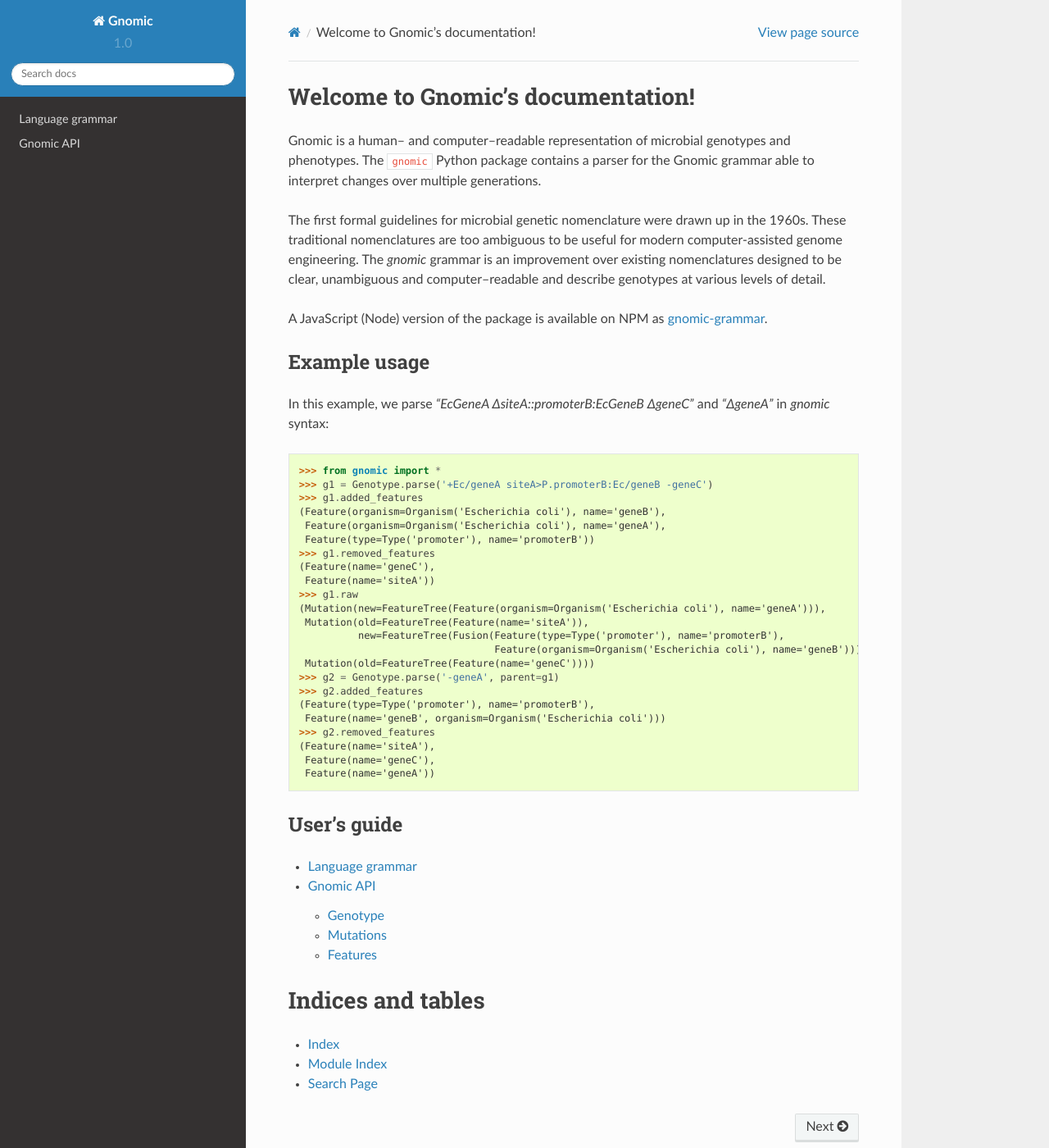
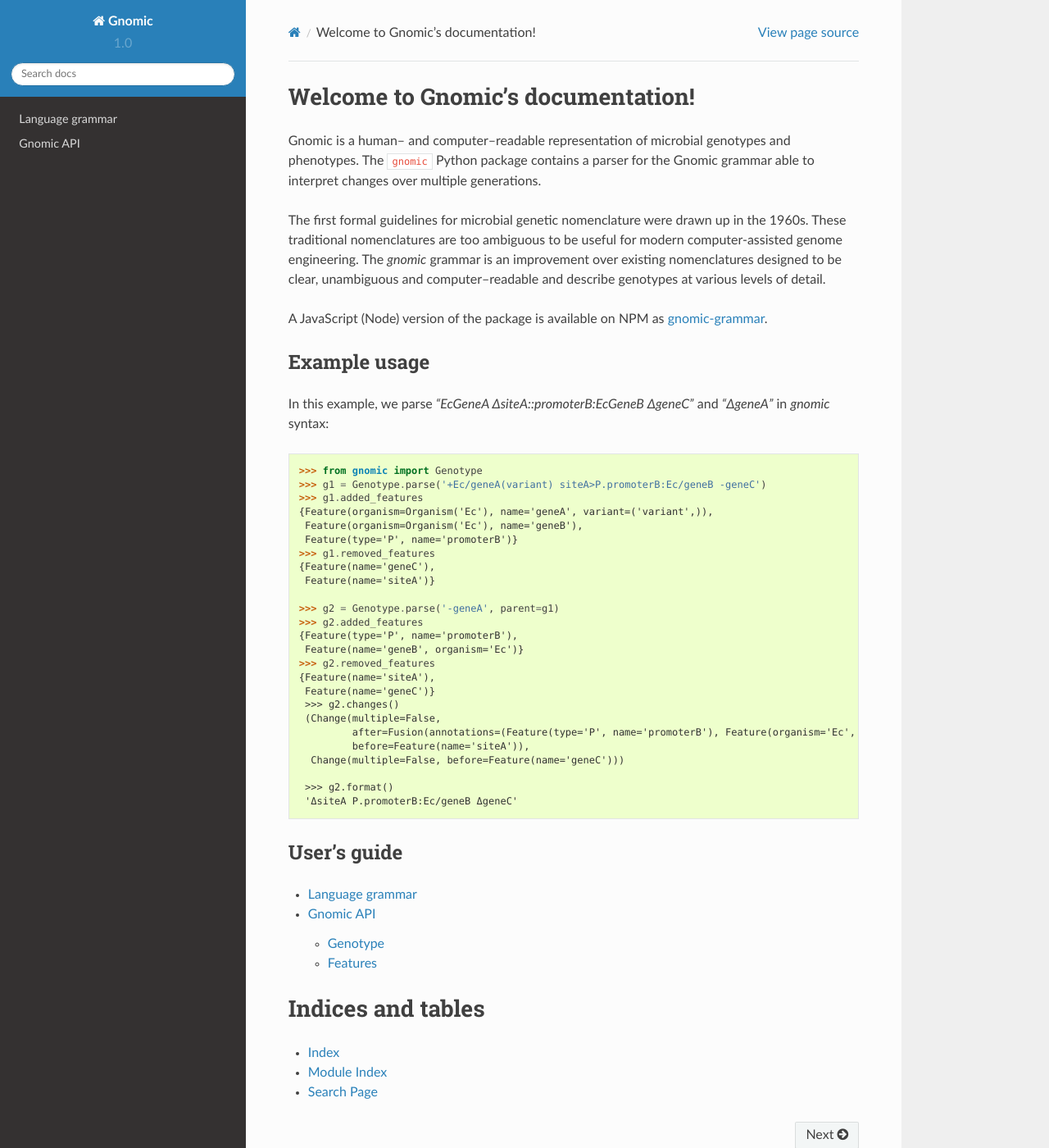
Before and after one commit to biosustain/gnomic, a Sphinx documentation site: the page built from docs/index.rst, in a window 1280 px wide and 1400 px high. Shown: the whole window at 82% size. Built offline with Sphinx 7.4.7 and the Read the Docs theme 2.0.0, drawn with Linux system fonts in a browser that asks for light colours.

```diff
--- a/docs/index.rst
+++ b/docs/index.rst
@@ -22,29 +22,31 @@ In this example, we parse `"EcGeneA ΔsiteA::promoterB:EcGeneB ΔgeneC"` and `"
 
 .. code-block:: python
 
-   >>> from gnomic import *
-   >>> g1 = Genotype.parse('+Ec/geneA siteA>P.promoterB:Ec/geneB -geneC')
+   >>> from gnomic import Genotype
+   >>> g1 = Genotype.parse('+Ec/geneA(variant) siteA>P.promoterB:Ec/geneB -geneC')
    >>> g1.added_features
-   (Feature(organism=Organism('Escherichia coli'), name='geneB'),
-    Feature(organism=Organism('Escherichia coli'), name='geneA'),
-    Feature(type=Type('promoter'), name='promoterB'))
+   {Feature(organism=Organism('Ec'), name='geneA', variant=('variant',)),
+    Feature(organism=Organism('Ec'), name='geneB'),
+    Feature(type='P', name='promoterB')}
    >>> g1.removed_features
-   (Feature(name='geneC'),
-    Feature(name='siteA'))
-   >>> g1.raw
-   (Mutation(new=FeatureTree(Feature(organism=Organism('Escherichia coli'), name='geneA'))),
-    Mutation(old=FeatureTree(Feature(name='siteA')),
-             new=FeatureTree(Fusion(Feature(type=Type('promoter'), name='promoterB'),
-                                    Feature(organism=Organism('Escherichia coli'), name='geneB')))),
-    Mutation(old=FeatureTree(Feature(name='geneC'))))
+   {Feature(name='geneC'),
+    Feature(name='siteA')}
+
    >>> g2 = Genotype.parse('-geneA', parent=g1)
    >>> g2.added_features
-   (Feature(type=Type('promoter'), name='promoterB'),
-    Feature(name='geneB', organism=Organism('Escherichia coli')))
+   {Feature(type='P', name='promoterB'),
+    Feature(name='geneB', organism='Ec')}
    >>> g2.removed_features
-   (Feature(name='siteA'),
-    Feature(name='geneC'),
-    Feature(name='geneA'))
+   {Feature(name='siteA'),
+    Feature(name='geneC')}
+    >>> g2.changes()
+    (Change(multiple=False,
+            after=Fusion(annotations=(Feature(type='P', name='promoterB'), Feature(organism='Ec', name='geneB'))),
+            before=Feature(name='siteA')),
+     Change(multiple=False, before=Feature(name='geneC')))
+
+    >>> g2.format()
+    'ΔsiteA P.promoterB:Ec/geneB ΔgeneC'
 
 
 User's guide
```
Also changed, not shown: docs/grammar.rst (+19 -24 lines), docs/models.rst (+0 -35 lines).
